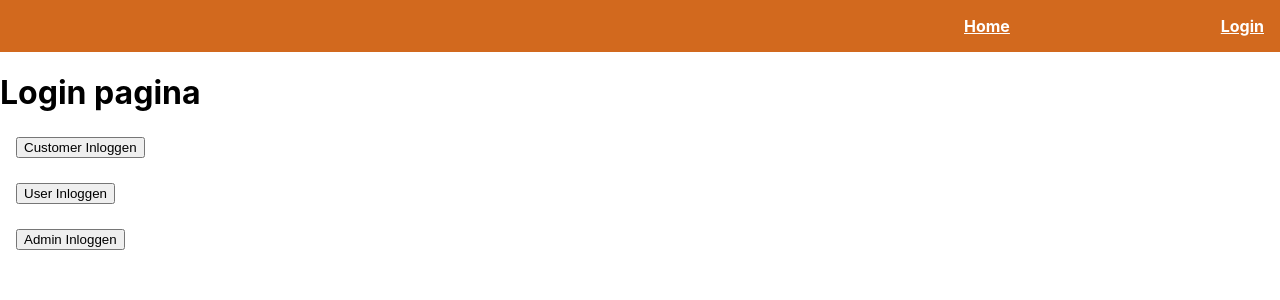
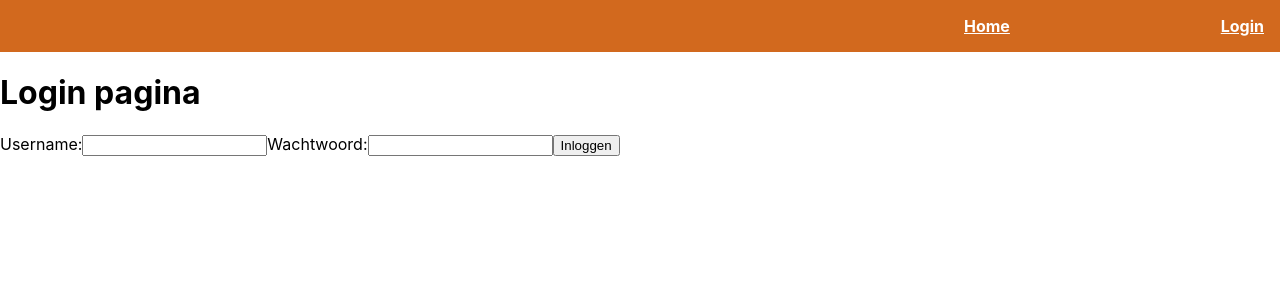
Before and after one commit to robwfranke/front-end-experiment-11, a React (Create React App) app: page /login in a window 1280 px wide. Shown: the top 300 px of the page. Built offline with nearby package versions, Linux system fonts and the light colour scheme.

Commit message:
login getest met jwt, nu bezig met authorityRole

```diff
--- a/src/context/AuthContext.js
+++ b/src/context/AuthContext.js
@@ -1,4 +1,4 @@
-import React, {createContext, useEffect,useState} from 'react';
+import React, {createContext, useEffect, useState} from 'react';
 import jwt_decode from 'jwt-decode';
 import {useHistory} from 'react-router-dom';
 import axios from "axios";
@@ -24,12 +24,17 @@ function AuthContextProvider({children}) {
         //Hier gebruiken we de package npm install jwt-deco
         const decoded = jwt_decode(jwtToken);
         const userId = decoded.sub;
+        console.log("decoded.sub: ",decoded.sub);
+
 
         console.log('AuthContext jwt DECODED', decoded);
         // gebruikersdata ophalen
         try {
+
+
+
             /*BACK TICK!!!!!*/
-            const response = await axios.get(`http://localhost:3000/600/users/${userId}`, {
+            const response = await axios.get(`http://localhost:8080/users/name/${userId}`, {
                 //    authorisaton header, object key bevat -, daarom ""
                 headers: {
                     "Content-Type": "application/json",
@@ -38,50 +43,54 @@ function AuthContextProvider({children}) {
             })
             //check wat je binnen krijgt
 
-            console.log("token van backend",response.data.accessToken)
-
-            console.log('AuthContext AA',response);
-//die data gebruiken om de context te vullen
+            console.log("Data binnengehaald!")
+            console.log('AuthContext AA', response);
 
             setAuthState({
                 ...authState,
                 user: {
                     username: response.data.username,
                     email: response.data.email,
-                    id: response.data.id,
+                    // authorityRole: role,
                 },
-                status:'done',
+                status: 'done',
             });
 
 
-            console.log("authState", authState)
-            console.log("status", authState.status)
+        } catch (e) {
 
-        } catch (e) {
+            console.log("fout in Authcontext, nu wordt ook de AuthState gereset en de localstorage gecleared")
+            localStorage.clear();
+            setAuthState({
+                user: null,
+                status: 'done',
+            });
+
+
             console.error(e);
         }
     }
+
     //******************************************************************************
-
 
 
     // wanneer de applicatie geladen wordt willen we checken of er een token is, als die er is, maar er is
     // geen gebruiker dan willen we alsnog de gebruikersdata ophalen
 
-    useEffect(()=>{
+    useEffect(() => {
         //is er een token in de local storage (token!==) maar geen gegevens (authState.user === null)
         // (want daar zit ook user gegevens in) haal dan gegevens op
 
         console.log('AuthContext.js, useEffect gestart')
 
-        const token =localStorage.getItem('token');
-        // if(token !== null && authState.user === null){
-        if(token !== null){
+        const token = localStorage.getItem('token');
+        if (token !== null && authState.user === null) {
+            // if(token !== null){
 
-            console.log('AuthContext.js, Token afvragen ER IS EEN TOKEN')
+            console.log('AuthContext.js, User gegevens opvragen ER IS EEN TOKEN')
             fetchUserData(token);
 
-        }else {
+        } else {
 
 
             //is er een token
@@ -89,12 +98,15 @@ function AuthContextProvider({children}) {
             //haal data dan op (zoals bij login)
 
             //zo nee, dan geen user maar wel de status op 'done' zetten
+
+            console.log("geen token")
             setAuthState({
-                user: null,
+                userName: null,
                 status: 'done',
+
             });
         }
-    },[]);
+    }, []);
 
 
     //inlogfunctie
@@ -112,10 +124,9 @@ function AuthContextProvider({children}) {
 
         // gebruikersdata ophalen
         fetchUserData(jwtToken);
-        history.push('/profile')
+        history.push('/home')
 
     }
-
 
 
     //uitlogfunctie
@@ -133,7 +144,6 @@ function AuthContextProvider({children}) {
 
         console.log('Logout!')
     }
-
 
 
     //omdat authState een object is,
@@ -154,12 +164,6 @@ function AuthContextProvider({children}) {
 
         <AuthContext.Provider value={data}>
 
-            {/*   <AuthContext.Provider value={{
-                ...authState,
-                login: loginFunction,
-                logout: logoutFunction,
-        }}>*/}
-            {/*profile pagina pas weergeven als data niet meer pending staat */}
             {authState.status === 'done'
                 ? children
                 : <p>Loading...</p>
--- a/src/pages/Login.js
+++ b/src/pages/Login.js
@@ -1,31 +1,85 @@
-import React from 'react';
-import {useHistory} from 'react-router-dom';
+import React,{useState,useContext} from 'react';
+
+import {Link, useHistory} from 'react-router-dom';
+import {useForm} from 'react-hook-form';
+import axios from "axios";
+import {AuthContext} from "../context/AuthContext";
+
+
 
 
 function Login({toggleAuthCustomer,toggleAuthUser, toggleAuthAdmin}) {
-    let history = useHistory();
+    const {login} = useContext(AuthContext);
+    const {handleSubmit, register} = useForm();
+    const [logInSucces, toggleLogInSucces] = useState(false)
+    const [error, setError] = useState("");
+    const history = useHistory();
+
+    console.log(",jhzxbccccc");
+
+    async function onSubmit(data){
+        console.log("Login Page, data:  ",data)  ;
+        // console.log("Login Page status login", login)
+
+        try{
+            console.log("data:  ",data)
+            console.log("userNameInput:  ",data.userNameInput)
+            console.log("data.password:  ",data.password)
+
+            const dataJwt={
+                username:data.userNameInput,
+                password: data.password
+            }
 
 
-    function signInCustomer() {
-     toggleAuthCustomer(true);
-        toggleAuthUser(false);
-        toggleAuthAdmin(false);
-        history.push('/');
+
+            const response = await axios.post("http://localhost:8080/authenticate", dataJwt);
+            console.log("result jwt =", response)
+            console.log("result.status", response.status)
+            console.log(response.config)
+            console.log("jwt", response.data.jwt)
+            //hier wordt functie login uit AuthContext aangeroepen.
+            // vervolgens wordt de accesToken uit de response  gehaald, waardoor de login functie kan starten in AuthContext
+            login(response.data.jwt);
+
+
+
+        }catch (error) {
+            // console.log("response status",response);
+            console.log("foutje, user niet aanwezig")
+            setError("Er is iets mis gegaan met het ophalen");
+            console.error(error);
+        }
+
+
+
+
+
     }
 
-    function signInUser() {
-        toggleAuthCustomer(false);
-        toggleAuthUser(true);
-        toggleAuthAdmin(false);
-        history.push('/');
-    }
 
-    function signInAdmin() {
-        toggleAuthCustomer(false);
-        toggleAuthUser(false);
-        toggleAuthAdmin(true);
-        history.push('/');
-    }
+
+
+    // function signInCustomer() {
+    //  toggleAuthCustomer(true);
+    //     toggleAuthUser(false);
+    //     toggleAuthAdmin(false);
+    //     history.push('/');
+    // }
+    //
+    // function signInUser() {
+    //     toggleAuthCustomer(false);
+    //     toggleAuthUser(true);
+    //     toggleAuthAdmin(false);
+    //     history.push('/');
+    // }
+    //
+    // function signInAdmin() {
+    //     toggleAuthCustomer(false);
+    //     toggleAuthUser(false);
+    //     toggleAuthAdmin(true);
+    //     history.push('/');
+    // }
 
 
     return (
@@ -33,24 +87,64 @@ function Login({toggleAuthCustomer,toggleAuthUser, toggleAuthAdmin}) {
         <>
 
             <h1>Login pagina</h1>
-            <section>
-                <button type="button" onClick={signInCustomer}>
-                    Customer Inloggen
-                </button>
-            </section>
 
 
-            <section>
-                <button type="button" onClick={signInUser}>
-                    User Inloggen
+
+            <form onSubmit={handleSubmit(onSubmit)}>
+                <label htmlFor="username-field">
+                    Username:
+                    <input
+                        type="text"
+                        id="username-field"
+                        name="userName"
+                        {...register("userNameInput")}
+                    />
+                </label>
+
+                <label htmlFor="password-field">
+                    Wachtwoord:
+                    <input
+                        type="password"
+                        id="password-field"
+                        name="password"
+                        {...register("password")}
+                    />
+                </label>
+                <button
+                    type="submit"
+                    className="form-button"
+                >
+                    Inloggen
                 </button>
-            </section>
+            </form>
 
-            <section>
-                <button type="button" onClick={signInAdmin}>
-                    Admin Inloggen
-                </button>
-            </section>
+
+
+
+
+
+
+
+
+
+            {/*<section>*/}
+            {/*    <button type="button" onClick={signInCustomer}>*/}
+            {/*        Customer Inloggen*/}
+            {/*    </button>*/}
+            {/*</section>*/}
+
+
+            {/*<section>*/}
+            {/*    <button type="button" onClick={signInUser}>*/}
+            {/*        User Inloggen*/}
+            {/*    </button>*/}
+            {/*</section>*/}
+
+            {/*<section>*/}
+            {/*    <button type="button" onClick={signInAdmin}>*/}
+            {/*        Admin Inloggen*/}
+            {/*    </button>*/}
+            {/*</section>*/}
         </>
     );
 }
```
